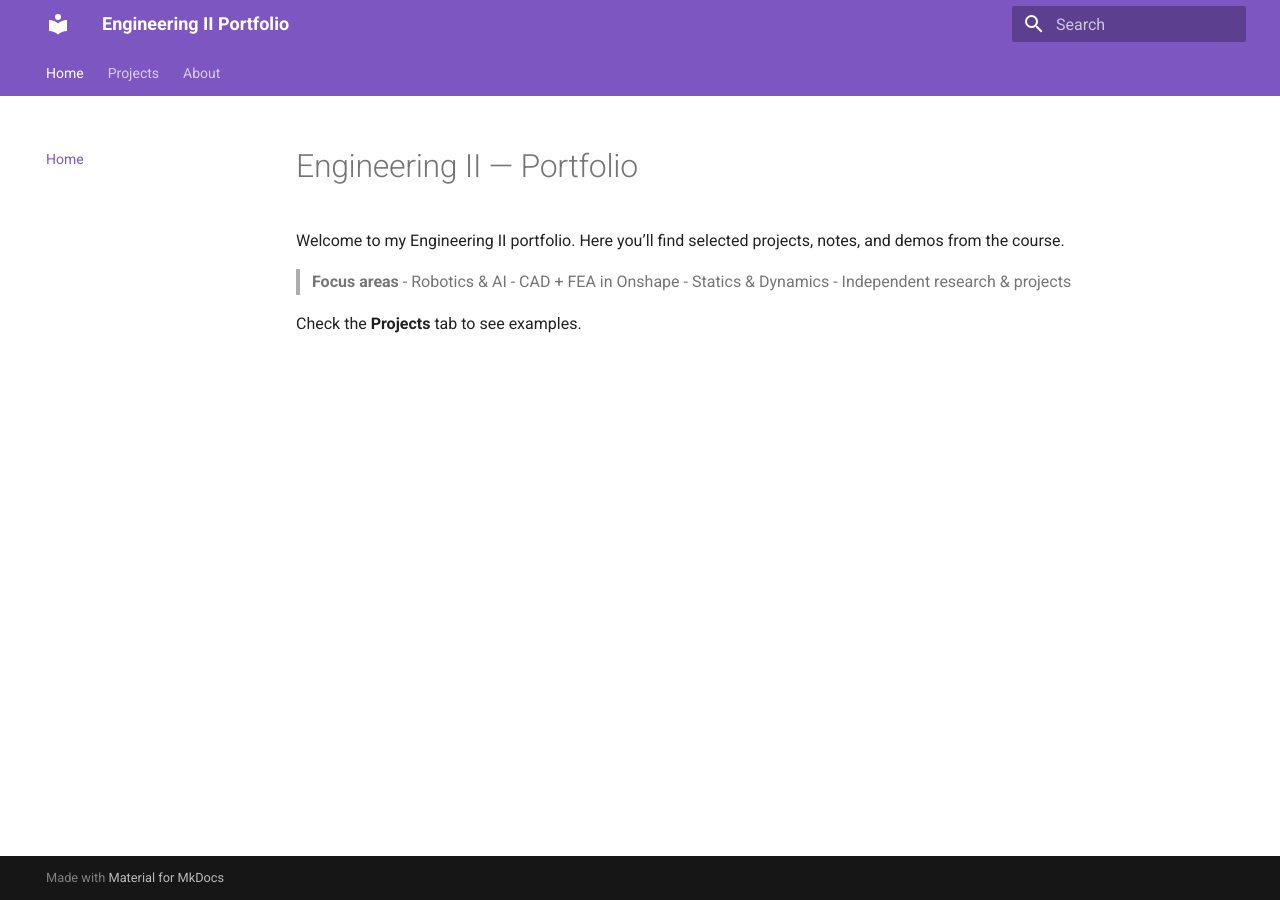
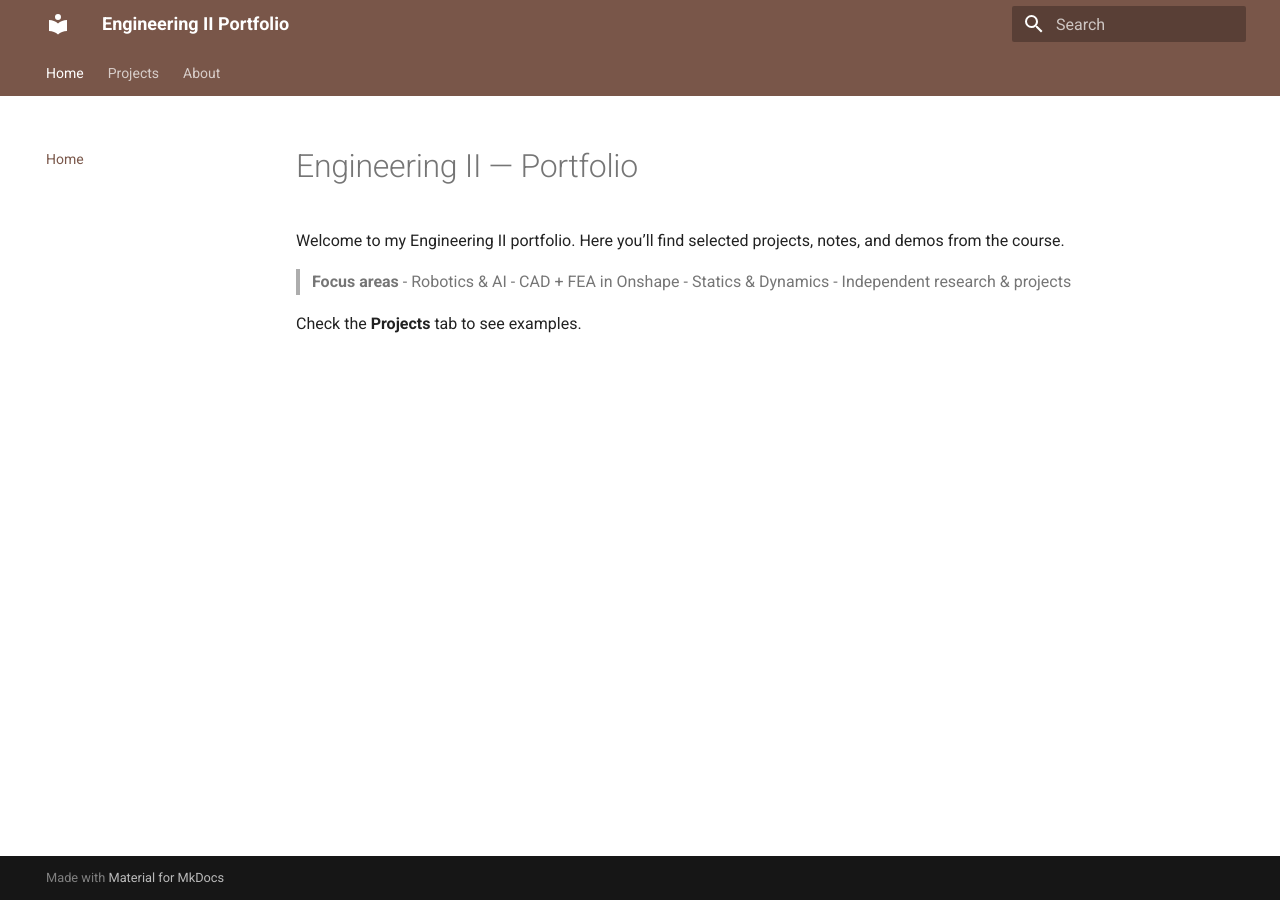
Before and after one commit to Susanna-08/eng2_portfolio, an MkDocs documentation site: the page built from docs/index.md, in a window 1280 px wide. Built offline with MkDocs 1.6.1 and Material for MkDocs 9.7.7, drawn with Linux system fonts in a browser that asks for light colours.

Commit message:
color update 2_15

```diff
--- a/mkdocs.yml
+++ b/mkdocs.yml
@@ -11,8 +11,8 @@ theme:
     - content.code.copy
   palette:
     - scheme: default
-      primary: deep purple
-      accent: teal
+      primary: brown
+      accent: pink
 
 nav:
   - Home: index.md
```
